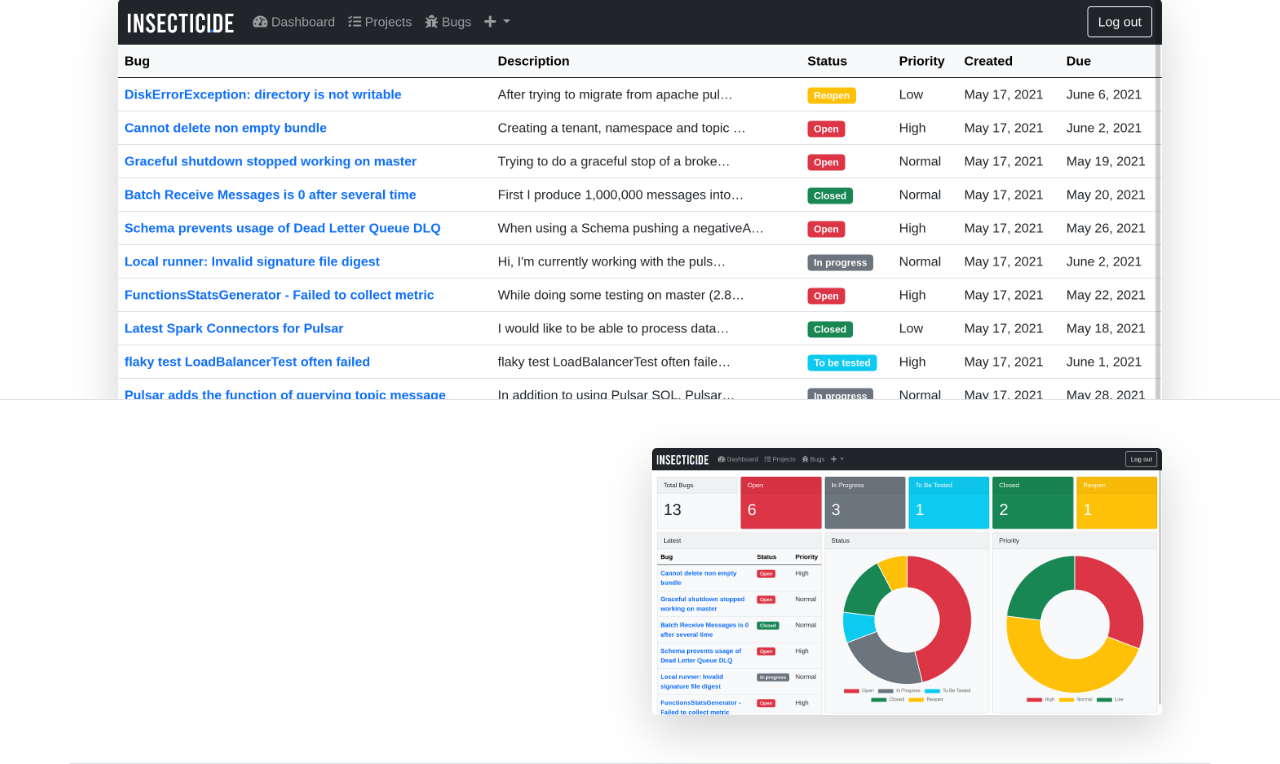
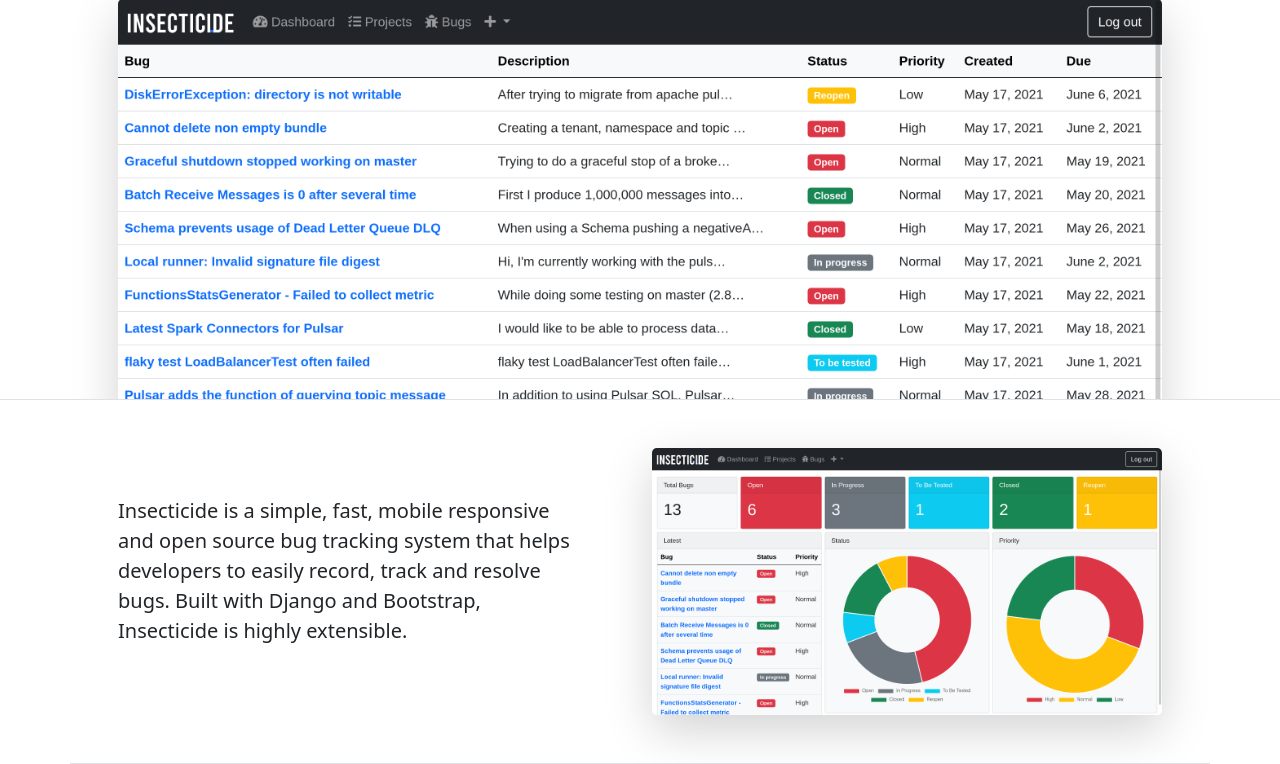
Before and after one commit to esadek/insecticide, a Django app: page / in a window 1280 px wide. Shown: the part 201-965 px from the top of the page. Run offline with Django 3.2, Linux system fonts and the light colour scheme.

Commit message:
Add: index text

```diff
--- a/bugtracker/templates/index.html
+++ b/bugtracker/templates/index.html
@@ -13,7 +13,7 @@
   <div class="container border-bottom p-5">
     <div class="row">
       <div class="col-lg">
-        <p class="lead mb-5"></p>
+        <p class="lead mb-5 mt-lg-5 me-lg-5">Insecticide is a simple, fast, mobile responsive and open source bug tracking system that helps developers to easily record, track and resolve bugs. Built with Django and Bootstrap, Insecticide is highly extensible.</p>
       </div>
       <div class="col-lg">
         <img class="img-fluid shadow-lg rounded-3" src="{% static 'dashboard.png' %}">
```
